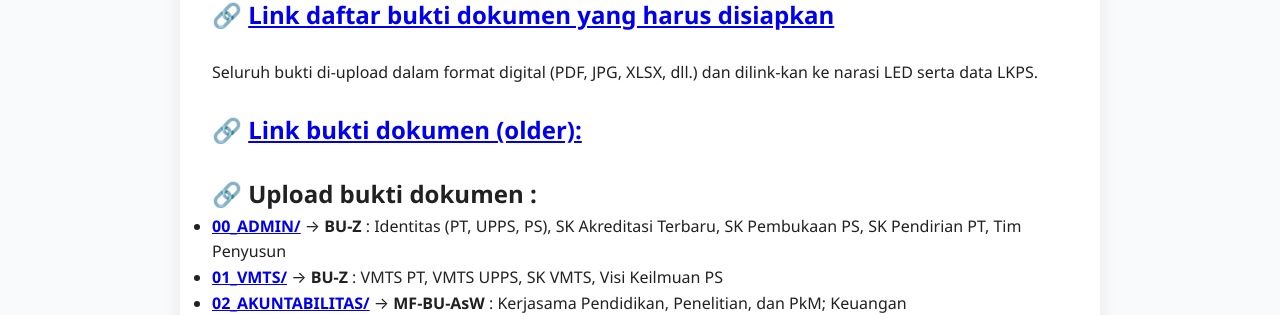
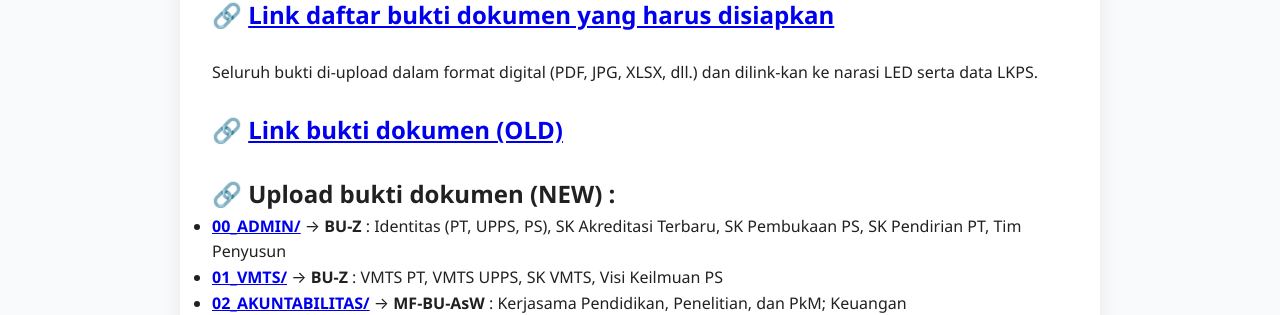
Before and after one commit to portal-psbm/aksibm-26, a Jekyll site: the page built from bukti.md, in a window 1280 px wide and 1347 px high. Shown: the part 201-516 px from the top of the window. Built offline with Jekyll 4.4.1, drawn with Linux system fonts in a browser that asks for light colours.

Commit message:
Update bukti

```diff
--- a/bukti.md
+++ b/bukti.md
@@ -11,10 +11,10 @@ permalink: /bukti/
 
 > Seluruh bukti di-upload dalam format digital (PDF, JPG, XLSX, dll.) dan dilink-kan ke narasi LED serta data LKPS. <br><br>
 
-## 🔗 [Link bukti dokumen (older):](https://drive.google.com/drive/folders/1niZZCuyTp5MmaMl3o8HvG_-3VvPCNEf-)
+## 🔗 [Link bukti dokumen (OLD)](https://drive.google.com/drive/folders/1niZZCuyTp5MmaMl3o8HvG_-3VvPCNEf-)
 <br>
 
-## 🔗 Upload bukti dokumen :
+## 🔗 Upload bukti dokumen (NEW) :
 
 - **[00_ADMIN/](https://drive.google.com/drive/folders/1rPFNl94nuR_81tGrjt-MmivojaZdD3bG)** → **BU-Z** : Identitas (PT, UPPS, PS), SK Akreditasi Terbaru, SK Pembukaan PS, SK Pendirian PT, Tim Penyusun
 - **[01_VMTS/](https://drive.google.com/drive/folders/1fu7JW2IUPW5oZo7x30fDS_mQOspD4ffO)** → **BU-Z** : VMTS PT, VMTS UPPS, SK VMTS, Visi Keilmuan PS
```
